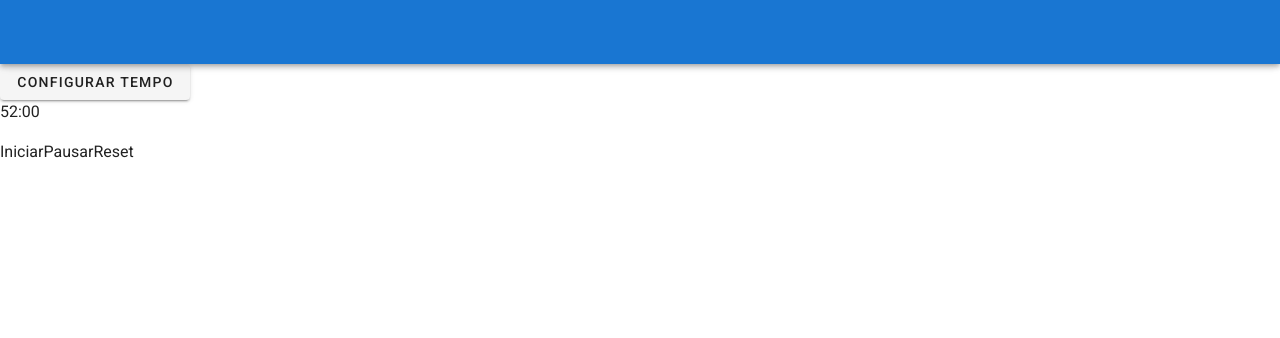
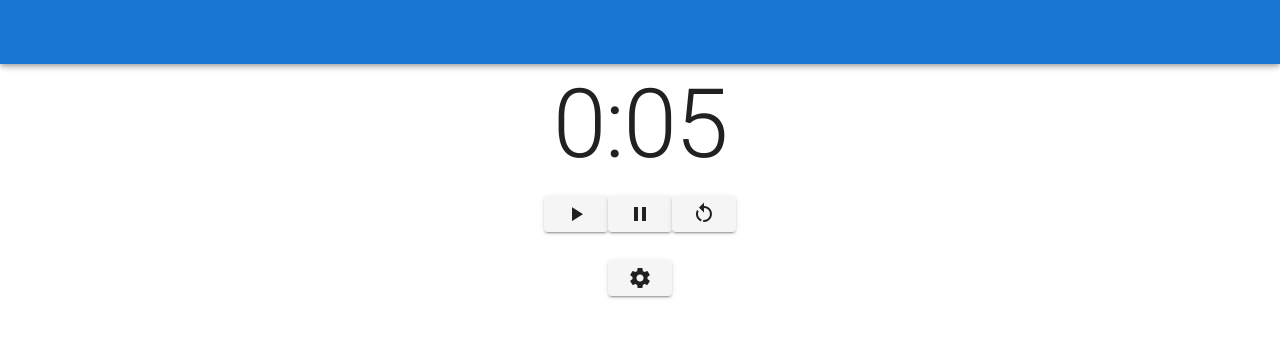
Before and after one commit to renatoalmeida49/fow, a Vue app: page / in a window 1280 px wide. Shown: the top 338 px of the page. Built offline with nearby package versions, Linux system fonts and the light colour scheme.

Commit message:
Start of logic to focus time and break time

```diff
--- a/src/App.vue
+++ b/src/App.vue
@@ -8,8 +8,11 @@
     </v-app-bar>
 
     <v-main>
-      <ConfigTime />
-      <TheTimer />
+      <v-container>
+        <TheTimer />
+
+        <ConfigTime />
+      </v-container>
     </v-main>
   </v-app>
 </template>
--- a/src/components/ConfigTime.vue
+++ b/src/components/ConfigTime.vue
@@ -1,4 +1,6 @@
 <template>
+    <v-row justify="center">
+        <v-col cols="12" style="justify-content: center" class="justify-content-center d-flex">
             <v-dialog
                 v-model="dialog"
             >
@@ -6,7 +8,7 @@
                     <v-btn
                         v-on="on"
                     >
-                Configurar tempo
+                        <v-icon>mdi-cog</v-icon>
                     </v-btn>
                 </template>
 
@@ -17,10 +19,14 @@
 
                     <v-card-text>
                         <p>Ajuste o tempo do cronometro:</p>
-                <v-btn @click="increase(60)">+ Minutos</v-btn>
-                <v-btn @click="increase(1)">+ Segundos</v-btn>
+                        <v-btn @click="increase(60)">
+                            <v-icon>mdi-plus-thick</v-icon> Minutos
+                        </v-btn>
+                        <v-btn @click="increase(1)">
+                            <v-icon>mdi-plus-thick</v-icon> Segundos
+                        </v-btn>
 
-                <p>{{formattedSeconds}}</p>
+                        <span class="text-h1">{{formattedSeconds}}</span>
 
                         <v-btn @click="decrease(60)">- Minutos</v-btn>
                         <v-btn @click="decrease(1)">- Segundos</v-btn>
@@ -29,6 +35,8 @@
                     </v-card-text>
                 </v-card>
             </v-dialog>
+        </v-col>
+    </v-row>
 </template>
 
 <script>
--- a/src/components/TheTimer.vue
+++ b/src/components/TheTimer.vue
@@ -1,9 +1,23 @@
 <template>
   <div>
-      <p>{{formattedTime}}</p>
-      <button @click="startTimer">Iniciar</button>
-      <button @click="pause">Pausar</button>
-      <button @click="reset">Reset</button>
+      <v-row justify="center">
+          <v-col cols="12" style="justify-content: center" class="justify-content-center d-flex">
+              <span class="text-h1">{{formattedTime}}</span>
+          </v-col>
+      </v-row>
+      <v-row justify="center" class="mb-4">
+        <v-col cols="12" style="justify-content: center" class="justify-content-center d-flex">
+            <v-btn @click="startTimer">
+                <v-icon>mdi-play</v-icon>
+            </v-btn>
+            <v-btn @click="pause">
+                <v-icon>mdi-pause</v-icon>
+            </v-btn>
+            <v-btn @click="reset">
+                <v-icon>mdi-restart</v-icon>
+            </v-btn>
+        </v-col>
+      </v-row>
   </div>
 </template>
 
@@ -15,11 +29,12 @@ export default {
     data() {
         return {
             timePassed: 0,
-            timerInterval: null
+            timerInterval: null,
+            time: 0
         }
     },
     computed: {
-        ...mapState(["time"]),
+        ...mapState(["focusTime", "breakTime"]),
 
         timeLeft() {
             return this.time - this.timePassed
@@ -41,6 +56,7 @@ export default {
             this.timerInterval = setInterval(() => {
                 if (this.timePassed == this.time) {
                     clearInterval(this.timerInterval)
+                    this.startBreaktime()
                 } else {
                     this.timePassed++
                 }
@@ -53,7 +69,22 @@ export default {
         },
         reset() {
             this.timePassed = 0
+        },
+        startBreaktime() {
+            this.time = this.breakTime
+            this.reset()
+
+            this.timerInterval = setInterval(() => {
+                if (this.timePassed == this.time) {
+                    clearInterval(this.timerInterval)
+                } else {
+                    this.timePassed++
+                }
+            }, 1000)
         }
+    },
+    created() {
+        this.time = this.focusTime
     }
 }
 </script>
--- a/src/store/index.js
+++ b/src/store/index.js
@@ -5,9 +5,9 @@ Vue.use(Vuex)
 
 export default new Vuex.Store({
   state: {
-      time: 3120,
+      focusTime: 5,
       // 5217 = 3120, Pomodoro = 1500
-      interval: 1020,
+      breakTime: 15,
       // 5217 = 1020, Pomodoro = 300
       repeat: 0
   },
```
Lines whose indentation alone changed are shown as unchanged.
